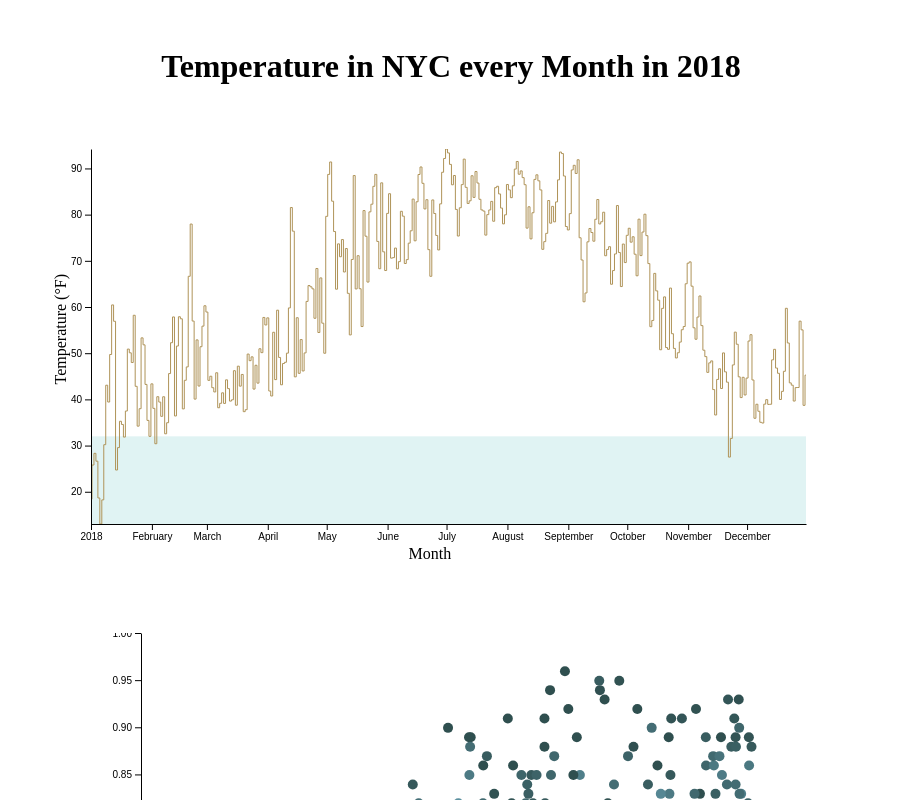
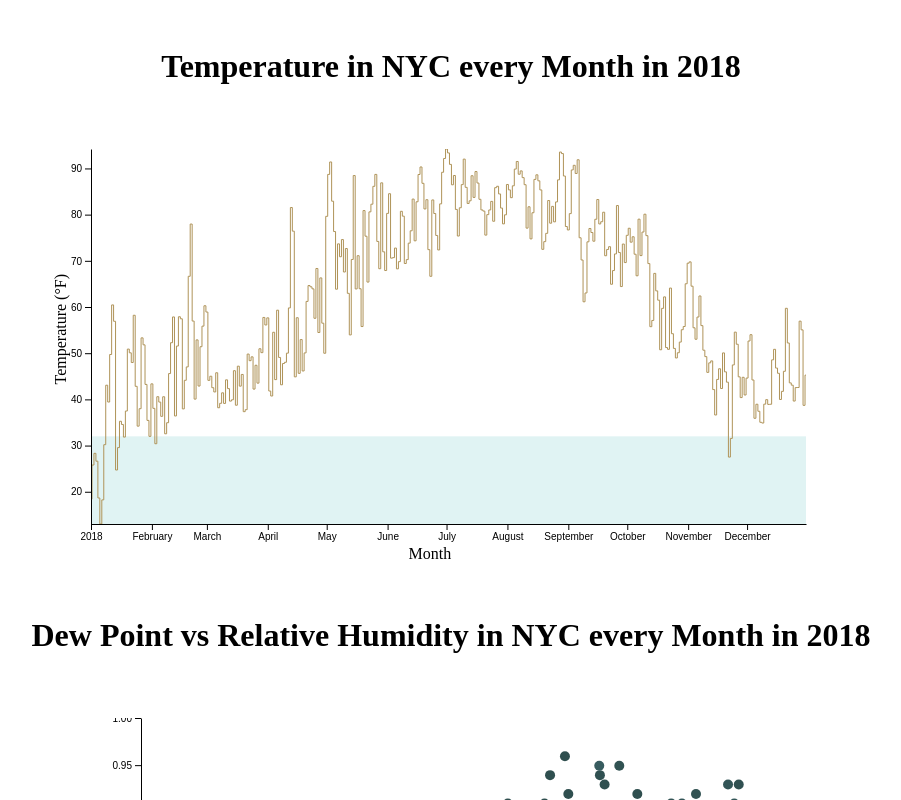
Before and after one commit to dianrahmaji/svelte-d3, a Svelte app: page / in a window 1280 px wide. Shown: the top 800 px of the page, without its empty margins (189-1090 px from the left). Built offline with nearby package versions, Linux system fonts and the light colour scheme.

Commit message:
feat: added title

```diff
--- a/src/components/ScatterPlot.svelte
+++ b/src/components/ScatterPlot.svelte
@@ -30,6 +30,8 @@
       .range(["skyblue", "darkslategrey"])
 </script>
 
+<h1>Dew Point vs Relative Humidity in NYC every Month in 2018</h1>
+
 <svg width={dimension.width} height={dimension.height}>
   <g transform="translate({dimension.margin.left}, {dimension.margin.top})">
     {#each dataset as d (d.date)}
@@ -57,6 +59,11 @@
 </svg>
 
 <style lang="scss">
+  h1 {
+    margin-top: 3rem;
+    text-align: center;
+  }
+
   svg {
     display: block;
     margin: 4rem auto 0;
```
